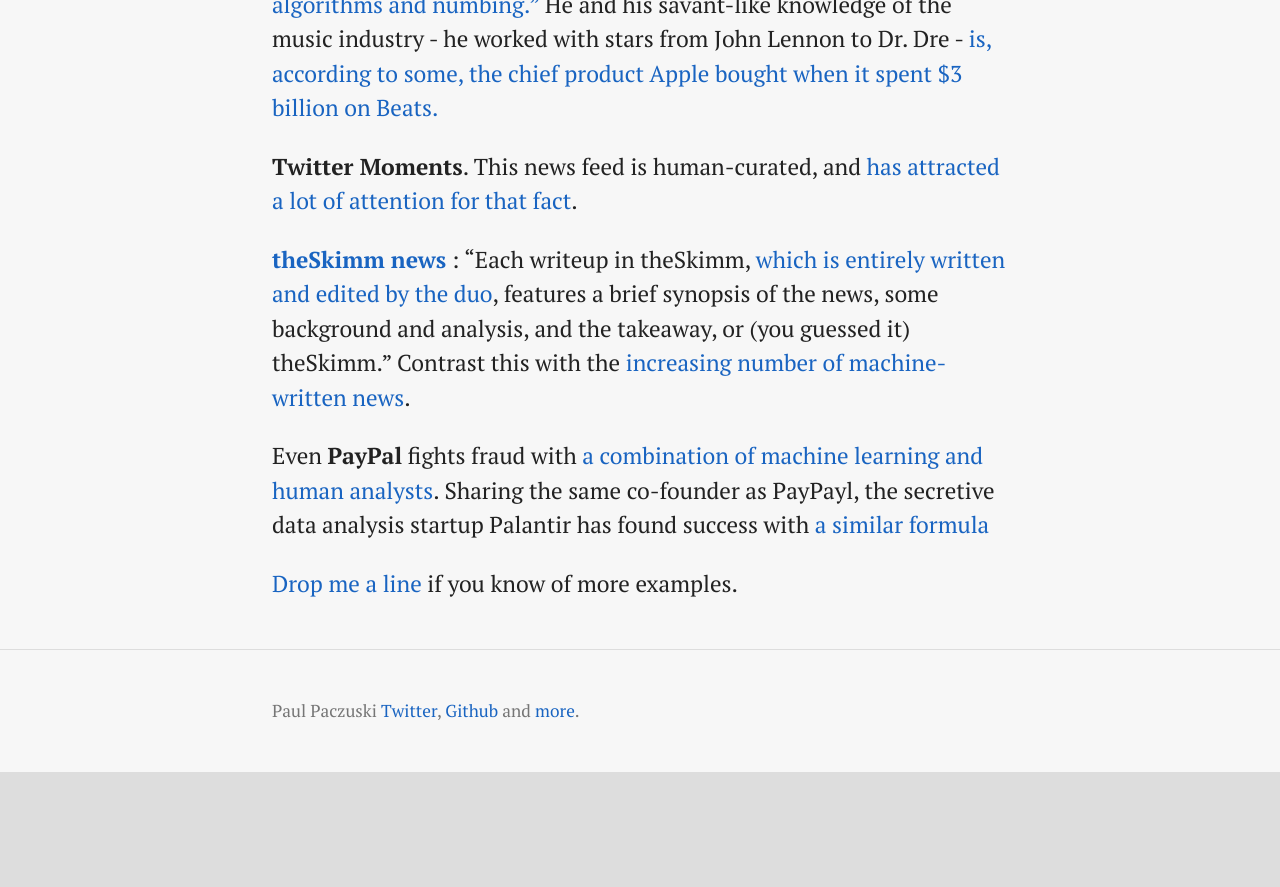
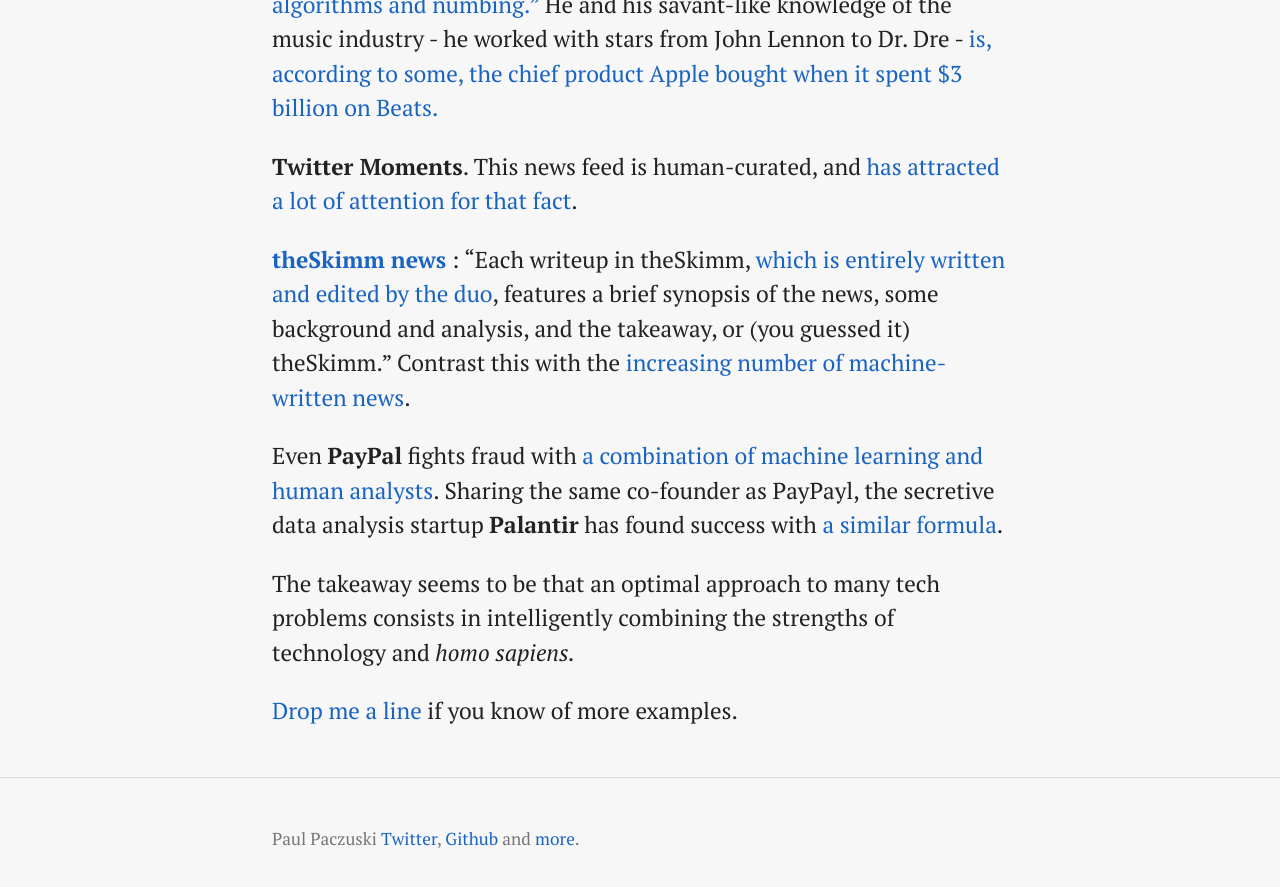
Before and after one commit to pavopax/pavopax.github.io, a Jekyll site: the page built from _posts/2016-07-06-human-vs-algorithm-1.md, in a window 1280 px wide and 900 px high, scrolled down 679 px. Shown: the top 887 px of the window. Built offline with Jekyll 4.4.1, drawn with Linux system fonts in a browser that asks for light colours; nearby versions of some CDN libraries; library files that are not in the unit come from our copies; before the commit the page ends 1451 px from its top, so only the background shows below that.

Commit message:
[tweak] add some text

```diff
--- a/_posts/2016-07-06-human-vs-algorithm-1.md
+++ b/_posts/2016-07-06-human-vs-algorithm-1.md
@@ -17,6 +17,8 @@
 
 [**theSkimm news**](http://www.theskimm.com) : “Each writeup in theSkimm, [which is entirely written and edited by the duo](http://www.fastcompany.com/3021236/most-creative-people/how-theskimm-became-the-must-read-newsletter-for-women), features a brief synopsis of the news, some background and analysis, and the takeaway, or (you guessed it) theSkimm.” Contrast this with the [increasing number of machine-written news](http://www.nytimes.com/2015/03/08/opinion/sunday/if-an-algorithm-wrote-this-how-would-you-even-know.html?_r=0).
 
-Even **PayPal** fights fraud with [a combination of machine learning and human analysts](http://blogs.wsj.com/cio/2015/08/25/paypal-fights-fraud-with-machine-learning-and-human-detectives/). Sharing the same co-founder as PayPayl, the secretive data analysis startup Palantir has found success with [a similar formula](http://www.bloomberg.com/news/articles/2011-11-22/palantir-the-war-on-terrors-secret-weapon)
+Even **PayPal** fights fraud with [a combination of machine learning and human analysts](http://blogs.wsj.com/cio/2015/08/25/paypal-fights-fraud-with-machine-learning-and-human-detectives/). Sharing the same co-founder as PayPayl, the secretive data analysis startup **Palantir** has found success with [a similar formula](http://www.bloomberg.com/news/articles/2011-11-22/palantir-the-war-on-terrors-secret-weapon).
+
+The takeaway seems to be that an optimal approach to many tech problems consists in intelligently combining the strengths of technology and *homo sapiens.*
 
 [Drop me a line](http://twitter.com/pavopax/) if you know of more examples.
```
